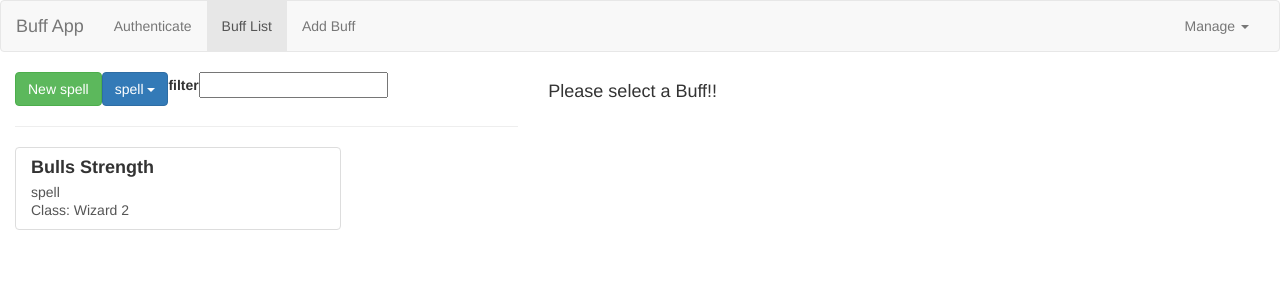
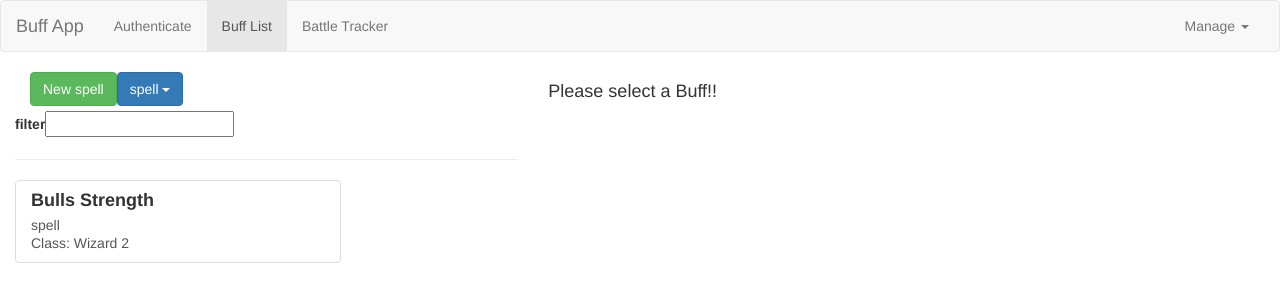
Before and after one commit to Niour/my-Dnd-post, an Angular app: page /buff-list in a window 1280 px wide. Shown: the top 302 px of the page. Built offline with nearby package versions, Linux system fonts and the light colour scheme.

Commit message:
this is only some css changes

```diff
--- a/src/app/add-buff/add-buff.component.html
+++ b/src/app/add-buff/add-buff.component.html
@@ -1 +1 @@
-<p>add-buff workASadsdasws!</p>
+<p>Here will be our Battle tracker</p>
--- a/src/app/buffs/buff-list/buff-list.component.html
+++ b/src/app/buffs/buff-list/buff-list.component.html
@@ -1,11 +1,12 @@
+<div class="container">
+  <div class="row">
+    <div class="col-xs-12">
       <button class="btn btn-success" (click)="onNewBuff(selected)"> New {{ selected}} </button>
       <div class="btn-group" dropdown>
           <button id="button-basic" dropdownToggle type="button" class="btn btn-primary dropdown-toggle"
                 aria-controls="dropdown-basic" (click)="onSwitchType()">
                 {{selected ? selected : 'Buff Type'}} <span class="caret"></span>
         </button>
-  <label for="filter">filter</label>
-  <input id="filter" type="text" [(ngModel)]="filteredType">
         <ul id="dropdown-basic" *dropdownMenu class="dropdown-menu"
             role="menu" aria-labelledby="button-basic">
           <li role="menuitem" *ngFor="let item of buffTypes; let i = index ">
@@ -15,7 +16,15 @@
           </li>
         </ul>
       </div>
-
+    </div>
+  </div>
+  <div class="row" style="padding-top: 5px;">
+    <div class="row-xs-12">
+      <label for="filter">filter</label>
+      <input id="filter" type="text" [(ngModel)]="filteredType">
+    </div>
+  </div>
+</div>
 <hr>
 <div class="row">
         <div class="col-xs-8">
--- a/src/app/header/header.component.html
+++ b/src/app/header/header.component.html
@@ -10,7 +10,7 @@
             <ul class="nav navbar-nav">
                 <li><a >Authenticate</a></li>
                 <li routerLinkActive="active"><a routerLink="/buff-list">Buff List</a></li>
-                <li  routerLinkActive="active"><a routerLink="/add-buff">Add Buff</a></li>
+                <li  routerLinkActive="active"><a routerLink="/add-buff">Battle Tracker</a></li>
             </ul>
             <ul class="nav navbar-nav navbar-right">
                 <li class="dropdown" appDropdown>
```
Lines whose indentation alone changed are shown as unchanged.
